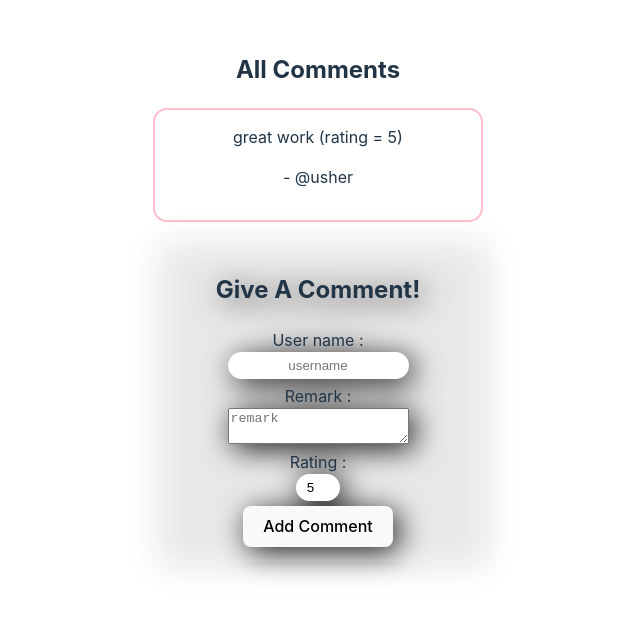
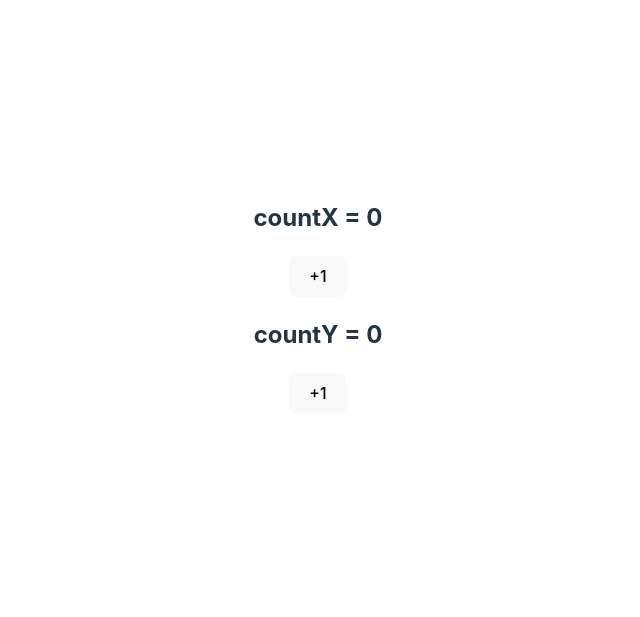
Before and after one commit to vinayBagde/Forms_in_react, a React (Vite) app: page / in a window 1280 px wide. Shown: the part 103-720 px from the top of the page, without its empty margins (322-962 px from the left). Built offline with nearby package versions, Linux system fonts and the light colour scheme.

Commit message:
useEffect hook concept

```diff
--- a/src/App.jsx
+++ b/src/App.jsx
@@ -2,12 +2,14 @@ import "./App.css";
 import Form from "./components/form/Form.jsx";
 import CommentsForm from "./components/commentsForm/CommentsForm.jsx";
 import ShowComment from "./components/showComment/ShowComment.jsx";
+import Counter from "./components/counter/Counter.jsx";
 export default function App() {
   return (
     <>
       {/* <Form/> */}
       {/* <CommentsForm/> */}
-      <ShowComment/>
+      {/* <ShowComment/> */}
+      <Counter/>
     </>
   );
 }
--- /dev/null
+++ b/src/components/counter/Counter.jsx
@@ -0,0 +1,34 @@
+import "./Counter.css";
+import {useState, useEffect} from "react";
+export default function Counter() {
+    let [countX, setCountX] = useState(0);
+    let [countY, setCountY] = useState(0);
+
+
+    let updateCountX = () => {
+        setCountX(() => {
+            return countX + 1;
+        })
+    }
+
+     let updateCountY= () => {
+       setCountY(() => {
+         return countY + 1;
+       });
+     };
+
+     useEffect(
+       function changes() {
+         console.log("updated count number");
+       },
+       [countX, countY]
+     );
+    return (
+      <>
+        <h2>countX = {countX}</h2>
+        <button onClick={updateCountX}>+1</button>
+        <h2>countY = {countY}</h2>
+        <button onClick={updateCountY}>+1</button>
+      </>
+    );
+}
```
Also changed, not shown: src/components/counter/Counter.css (added).
